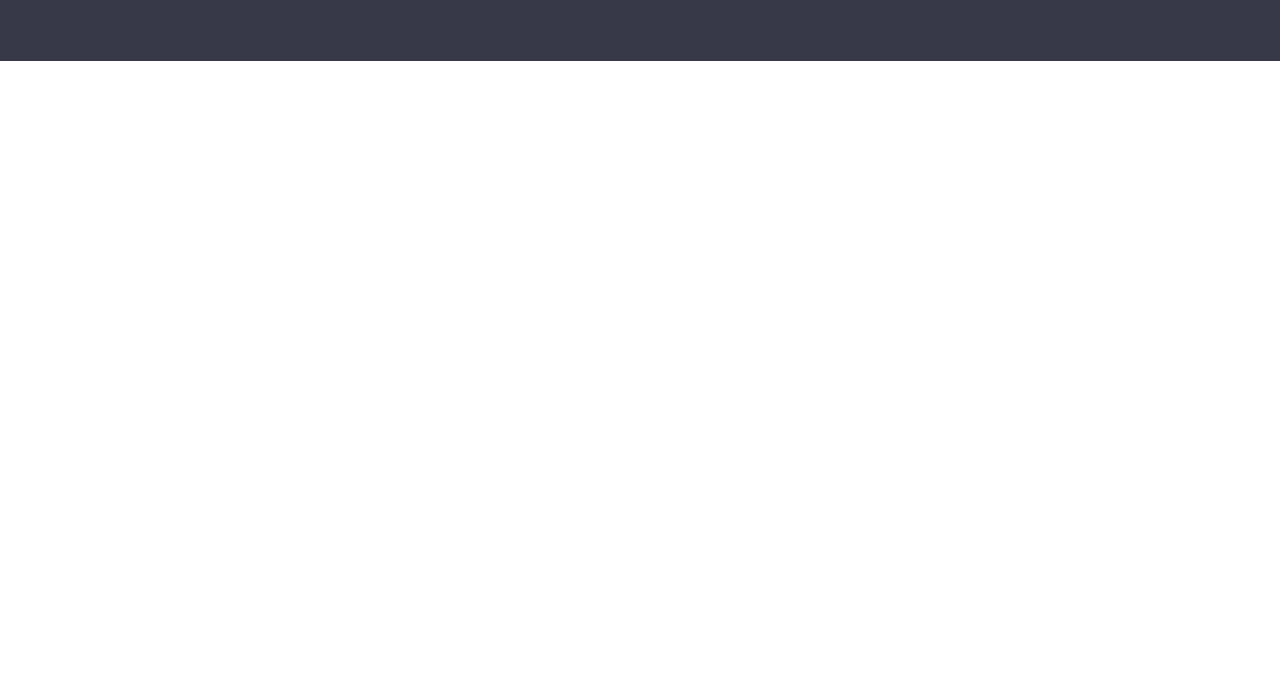
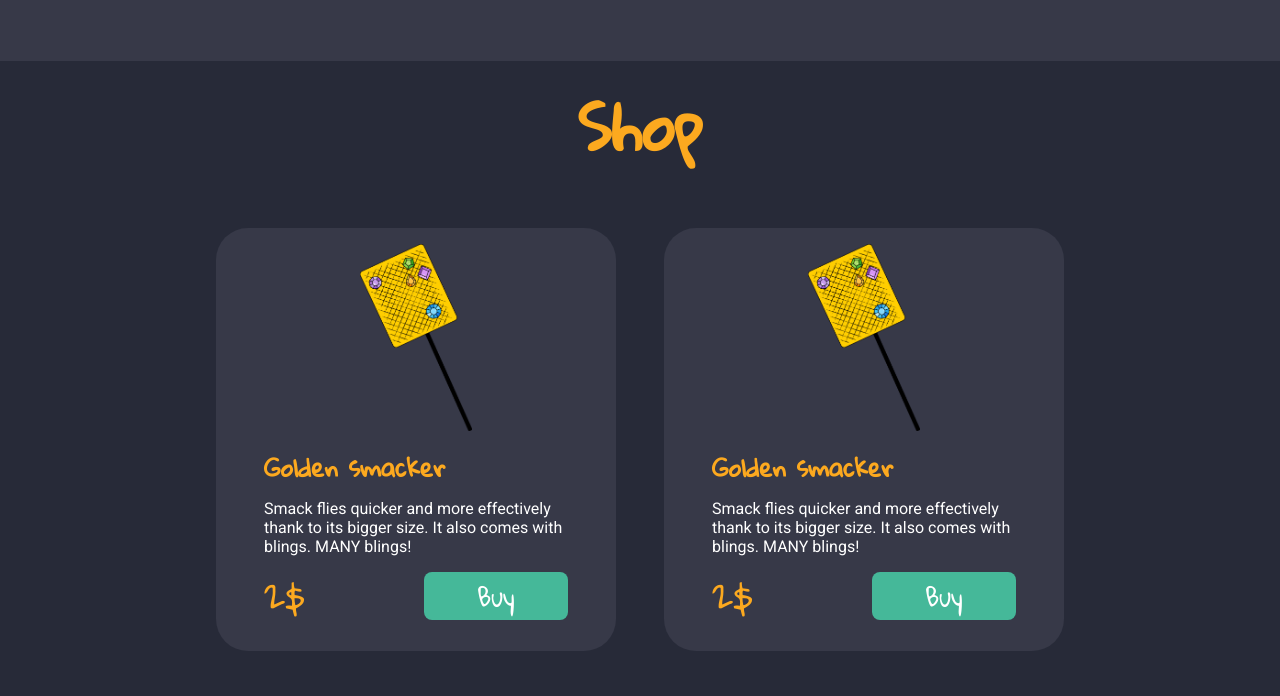
Before and after one commit to karolinavalentova2/kill-fly, a plain HTML site: page store.html in a window 1280 px wide. Shown: the part 101-797 px from the top of the page. Drawn offline with Linux system fonts and the light colour scheme.

Commit message:
added layout

```diff
--- a/store.html
+++ b/store.html
@@ -24,8 +24,37 @@
             </div>
         </div>
     </header>
-    <main>
-
+    <main class="store-main-container">
+        <h1>Shop</h1>
+        <div class="section-container">
+            <section>
+                <img class="smacker-img" src="assets/gold_smacker.png" alt="">
+                <h5>Golden smacker</h5>
+                <p>Smack flies quicker and more effectively thank to its bigger size. It also comes with blings. MANY blings!</p>
+                <div class="price-container">
+                    <div>2$</div>
+                    <button>Buy</button>
+                </div>
+            </section>
+            <section>
+                <img class="smacker-img" src="assets/gold_smacker.png" alt="">
+                <h5>Golden smacker</h5>
+                <p>Smack flies quicker and more effectively thank to its bigger size. It also comes with blings. MANY blings!</p>
+                <div class="price-container">
+                    <div>2$</div>
+                    <button>Buy</button>
+                </div>
+            </section>
+            <section>
+                <img class="smacker-img" src="assets/gold_smacker.png" alt="">
+                <h5>Golden smacker</h5>
+                <p>Smack flies quicker and more effectively thank to its bigger size. It also comes with blings. MANY blings!</p>
+                <div class="price-container">
+                    <div>2$</div>
+                    <button>Buy</button>
+                </div>
+            </section>
+        </div>
     </main>
 
 </body>
--- a/store.scss
+++ b/store.scss
@@ -57,6 +57,82 @@
   }
 }
 
+.store-main-container {
+  background: #272a38;
+  min-height: 100vh;
+  width: 100%;
+
+  h1 {
+    color: #FCA91F;
+    font-family: "Gloria Hallelujah", sans-serif;
+    text-align: center;
+    font-size: 4rem;
+  }
+
+  .section-container {
+    display: flex;
+    flex-wrap: wrap;
+    margin: 1rem 7vw;
+    justify-content: center;
+
+    section {
+      background: #373948;
+      display: inline-block;
+      text-align: center;
+      width: 25rem;
+      min-height: 25rem;
+      height: fit-content;
+      margin: 1.5rem;
+      border: 1rem #373948;
+      border-radius: 2rem;
+      padding: 1rem 3rem;
+
+      .smacker-img {
+        width: 7rem;
+      }
+
+      h5 {
+        font-size: 1.5rem;
+        color: #FCA91F;
+        font-family: "Gloria Hallelujah", sans-serif;
+        margin: 0.5rem 0;
+        text-align: left;
+      }
+
+      p {
+        text-align: left;
+        font-family: "Roboto", sans-serif;
+        color: white;
+      }
+
+      .price-container {
+        display: flex;
+        justify-content: space-between;
+
+        div {
+          font-size: 2rem;
+          color: #FCA91F;
+          font-family: "Gloria Hallelujah", sans-serif;
+          margin: 0.5rem 0;
+        }
+
+        button {
+          width: 9rem;
+          height: 3rem;
+          align-self: center;
+          border-radius: 0.5rem;
+          background: #45B899;
+          border: 0;
+          color: white;
+          font-family: "Gloria Hallelujah", sans-serif;
+          font-size: 1.5rem;
+          cursor: pointer;
+        }
+      }
+    }
+  }
+}
+
 
 @media screen and (max-width: 800px) {
   .navbar {
```
Also changed, not shown: assets/gold_smacker.png (added), assets/simple smacker.png (added), store.css, 2 other files.
